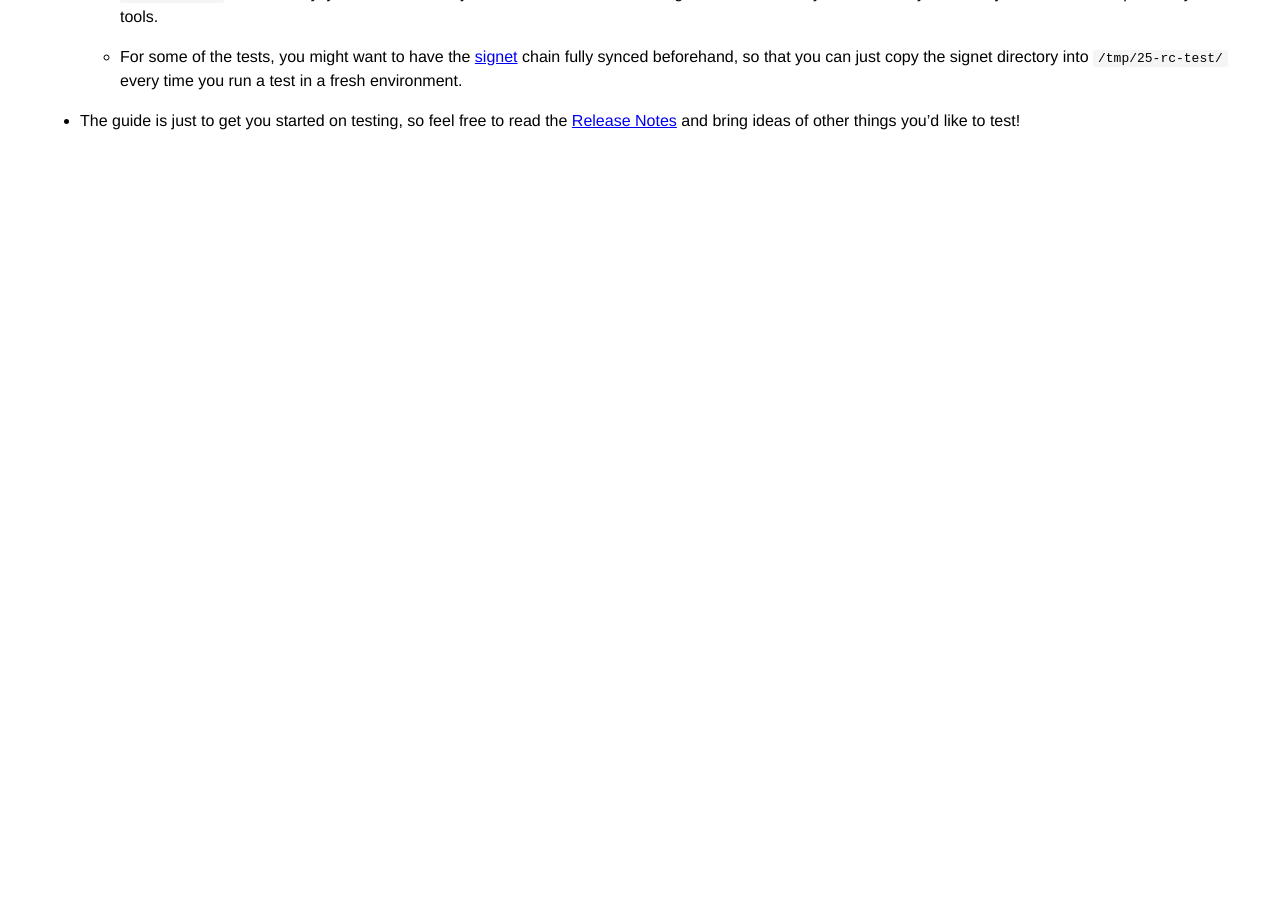
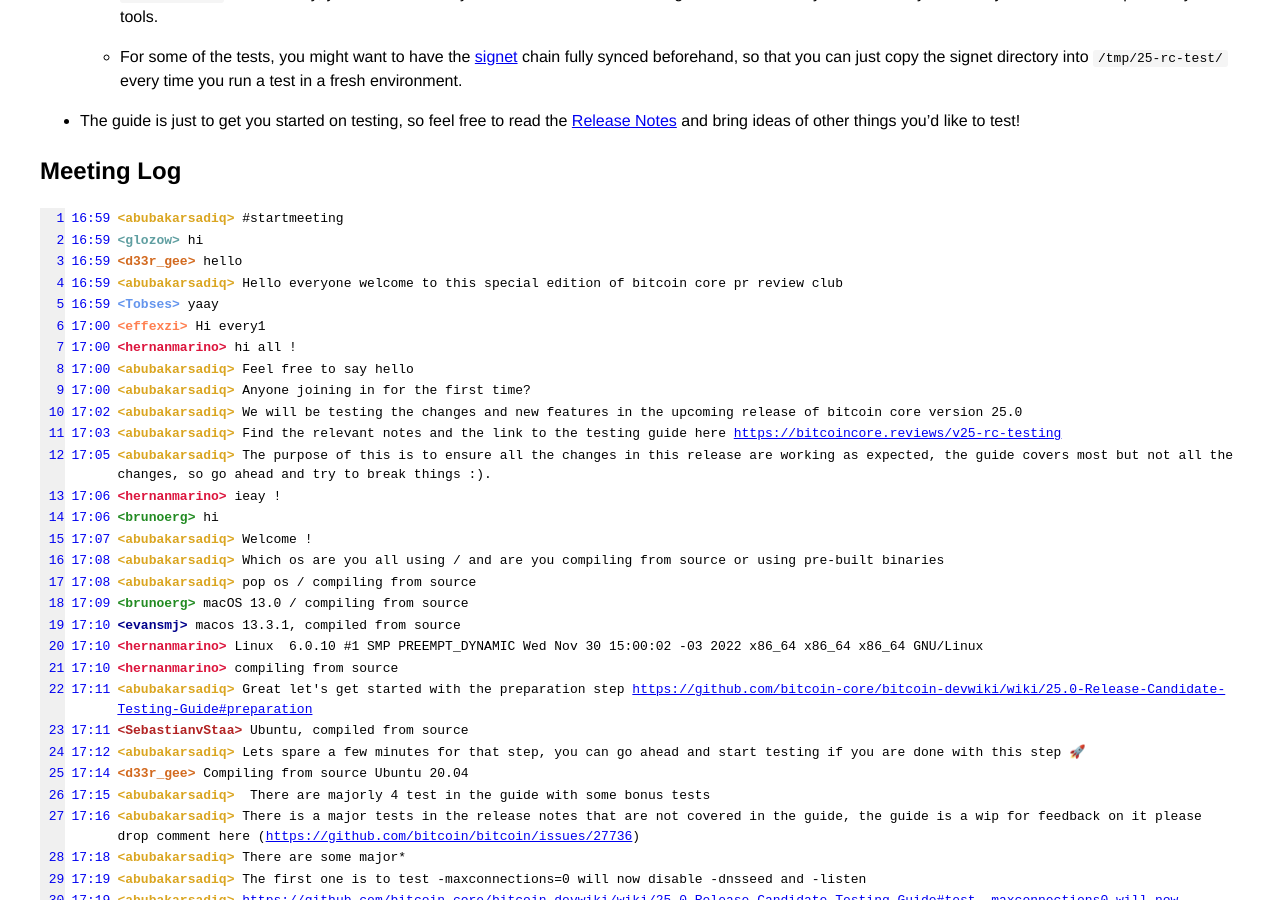
Before and after one commit to bitcoin-core-review-club/website, a Jekyll site: the page built from _posts/2023-05-24-v25-rc-testing.md, in a window 1280 px wide and 900 px high, scrolled down 640 px. Built offline with Jekyll 4.4.1, drawn with Linux system fonts in a browser that asks for light colours; before the commit the page ends 916 px from its top, so only the background shows below that; some of the changed text lies outside the part shown.

Commit message:
add logs for v25 rc testing

```diff
--- a/_posts/2023-05-24-v25-rc-testing.md
+++ b/_posts/2023-05-24-v25-rc-testing.md
@@ -32,11 +32,69 @@
 
 - The guide is just to get you started on testing, so feel free to read the [Release Notes](https://github.com/bitcoin-core/bitcoin-devwiki/wiki/25.0-Release-Notes-Draft)
   and bring ideas of other things you'd like to test!
-<!-- TODO: Add testing guide-->
 
-<!-- TODO: After meeting, uncomment and add meeting log between the irc tags
 ## Meeting Log
 
 {% irc %}
+16:59 <abubakarsadiq> #startmeeting
+16:59 <glozow> hi
+16:59 <d33r_gee> hello
+16:59 <abubakarsadiq> Hello everyone welcome to this special edition of bitcoin core pr review club
+16:59 <Tobses> yaay
+17:00 <effexzi> Hi every1
+17:00 <hernanmarino> hi all !
+17:00 <abubakarsadiq> Feel free to say hello
+17:00 <abubakarsadiq> Anyone joining in for the first time?
+17:02 <abubakarsadiq> We will be testing the changes and new features in the upcoming release of bitcoin core version 25.0
+17:03 <abubakarsadiq> Find the relevant notes and the link to the testing guide here https://bitcoincore.reviews/v25-rc-testing
+17:05 <abubakarsadiq> The purpose of this is to ensure all the changes in this release are working as expected, the guide covers most but not all the changes, so go ahead and try to break things :).
+17:06 <hernanmarino> ieay !
+17:06 <brunoerg> hi
+17:07 <abubakarsadiq> Welcome !
+17:08 <abubakarsadiq> Which os are you all using / and are you compiling from source or using pre-built binaries
+17:08 <abubakarsadiq> pop os / compiling from source
+17:09 <brunoerg> macOS 13.0 / compiling from source
+17:10 <evansmj> macos 13.3.1, compiled from source
+17:10 <hernanmarino> Linux  6.0.10 #1 SMP PREEMPT_DYNAMIC Wed Nov 30 15:00:02 -03 2022 x86_64 x86_64 x86_64 GNU/Linux
+17:10 <hernanmarino> compiling from source
+17:11 <abubakarsadiq> Great let's get started with the preparation step https://github.com/bitcoin-core/bitcoin-devwiki/wiki/25.0-Release-Candidate-Testing-Guide#preparation
+17:11 <SebastianvStaa> Ubuntu, compiled from source
+17:12 <abubakarsadiq> Lets spare a few minutes for that step, you can go ahead and start testing if you are done with this step 🚀
+17:14 <d33r_gee> Compiling from source Ubuntu 20.04
+17:15 <abubakarsadiq>  There are majorly 4 test in the guide with some bonus tests
+17:16 <abubakarsadiq> There is a major tests in the release notes that are not covered in the guide, the guide is a wip for feedback on it please drop comment here (https://github.com/bitcoin/bitcoin/issues/27736)
+17:18 <abubakarsadiq> There are some major*
+17:19 <abubakarsadiq> The first one is to test -maxconnections=0 will now disable -dnsseed and -listen
+17:19 <abubakarsadiq> https://github.com/bitcoin-core/bitcoin-devwiki/wiki/25.0-Release-Candidate-Testing-Guide#test--maxconnections0-will-now-disable--dnsseed-and--listen
+17:23 <hernanmarino> Run smoothly , everything as expected
+17:23 <abubakarsadiq> hernanmarino: great
+17:25 <d33r_gee> -maxconnections=0 ran w/o issues
+17:26 <abubakarsadiq> Anyone having unexpected results can drop questions here on the issue
+17:26 <abubakarsadiq> https://github.com/bitcoin/bitcoin/issues/27621
+17:27 <abubakarsadiq> Alright the next test is Test non-witness transaction that are greater than 65 bytes are allowed in the mempool and relayed #26265
+17:27 <abubakarsadiq> https://github.com/bitcoin-core/bitcoin-devwiki/wiki/25.0-Release-Candidate-Testing-Guide#test-non-witness-transactions-that-are-greater-than-65-bytes-are-allowed-in-the-mempool
+17:33 <abubakarsadiq> Tips for the last step,  add 0 after the transactionhex to set the maxfeerate to 0
+17:37 <d33r_gee> when running bcli -regtest sendrawtransaction ... getting error code: -25 error message:
+17:37 <d33r_gee> bad-txns-inputs-missingorspent
+17:38 <hernanmarino> did you replace your own txid when creating the raw transaction ?
+17:38 <d33r_gee> ah nope
+17:38 <abubakarsadiq> Yes use the raw trxhex from your regtest node
+17:38 <hernanmarino> you cannot simply copy and paste from the guide in this step, i believe. You should replace the txid with the one you got in the previous step
+17:39 <d33r_gee> ah ok got it
+17:39 <abubakarsadiq> +1 hernanmarino
+17:40 <abubakarsadiq> mine passed the tx was accepted in my mempool 🚀
+17:40 <hernanmarino> aslo when you sign and send the rawtransaction you should use is the output you got when you created it
+17:41 <hernanmarino> and also when decoding and verifying  it s size
+17:44 <abubakarsadiq> The third test is an interesting one, it tests Finalizing a PSBT with inputs spending Miniscript-compatible P2WSH scripts introduced in PR #24149
+17:44 <abubakarsadiq> https://github.com/bitcoin-core/bitcoin-devwiki/wiki/25.0-Release-Candidate-Testing-Guide#test-finalizing-a-psbt-with-inputs-spending-miniscript-compatible-p2wsh-scripts-and-test-spending-the-coin
+17:51 <d33r_gee> ok it worked
+17:52 <abubakarsadiq> Great same here :)
+17:52 <brunoerg> worked here as well
+17:52 <abubakarsadiq> We have some minutes to test one or two bonus tests
+17:53 <hernanmarino> worked ok
+17:54 <abubakarsadiq> This is a good one if you have signet chain   https://github.com/bitcoin-core/bitcoin-devwiki/wiki/25.0-Release-Candidate-Testing-Guide#ensure-verifychain-returns-false-if-the-check-cant-be-completed
+17:54 <abubakarsadiq> You can copy the signet directory to /tmp/25-rc-test for this
+17:59 <abubakarsadiq> Please remember to add a comment on v25.0-rc2 testing issue detailing
+17:59 <abubakarsadiq> Please remember to add a comment on v25.0-rc2 testing issue detailing:
+17:59 <abubakarsadiq> #endmeeting
 {% endirc %}
--->
```
Also changed, not shown: other parts of _posts/2023-05-24-v25-rc-testing.md (+1 -1 lines).
